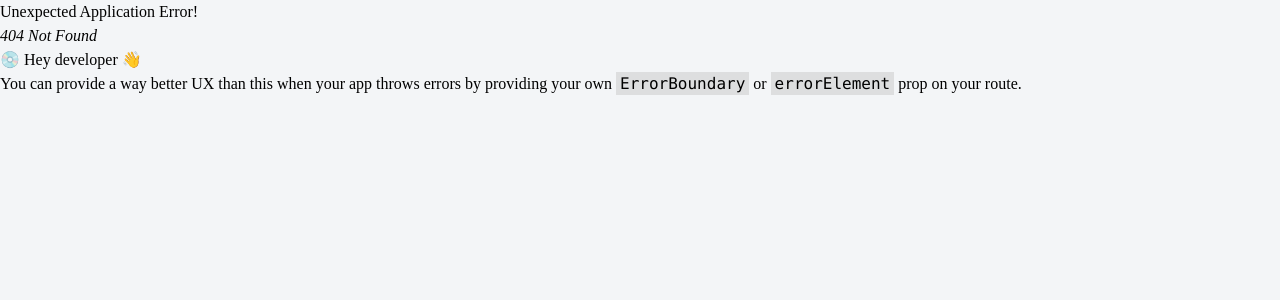
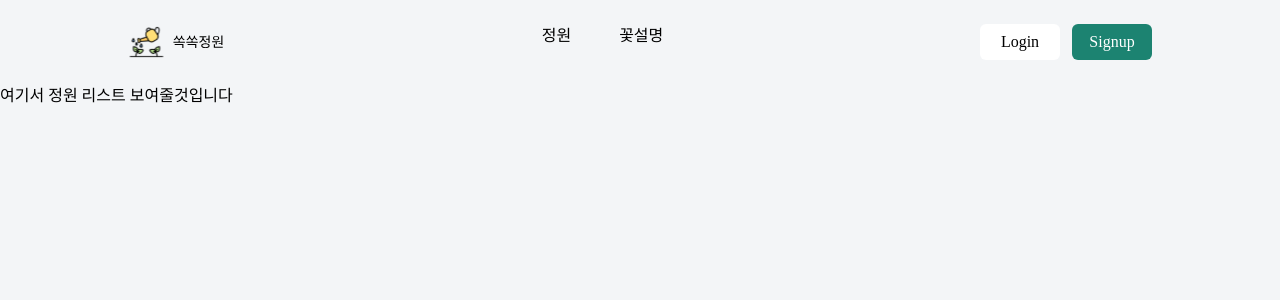
Before and after one commit to PDA4-Mini-project/FrontEnd, a React (Vite) app: page /garden in a window 1280 px wide. Before the commit this address had no page. Shown: the top 300 px of the page. Built offline with nearby package versions, Linux system fonts and the light colour scheme; a web font is replaced by a local one.

Commit message:
feat: 정원 목록을 보여주는 garden router 추가

```diff
--- a/src/main-router.jsx
+++ b/src/main-router.jsx
@@ -4,6 +4,7 @@ import SignupPage from './routes/signup/page';
 import LoginPage from './routes/login/page';
 import ProfileLayout from './routes/profile/layout';
 import ProfilePage from './routes/profile/page';
+import GardenPage from './routes/garden/page';
 
 const router = createBrowserRouter([
     {
@@ -24,12 +25,17 @@ const router = createBrowserRouter([
         element: <ProfileLayout />,
         children: [
             {
-                path: "",
+                path: '',
                 element: <ProfilePage />,
-                index: true
-            }
-        ]
-    }
+                index: true,
+            },
+        ],
+    },
+    {
+        path: '/garden',
+        element: <GardenPage />,
+        children: [],
+    },
 ]);
 
 export default router;
--- /dev/null
+++ b/src/routes/garden/page.jsx
@@ -0,0 +1,12 @@
+import NavBar from '../../components/Navbar';
+
+export default function GardenPage() {
+    return (
+        <>
+            <NavBar />
+            <div>
+                <h1>여기서 정원 리스트 보여줄것입니다</h1>
+            </div>
+        </>
+    );
+}
```
